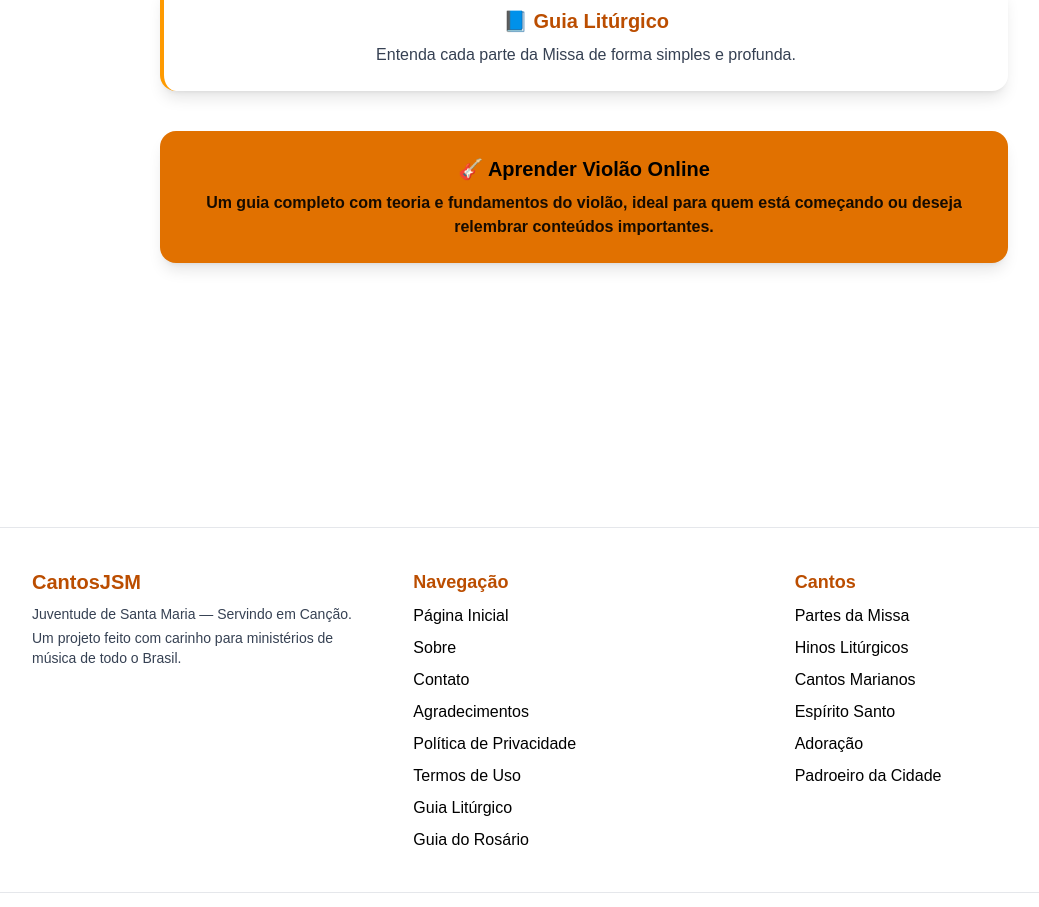
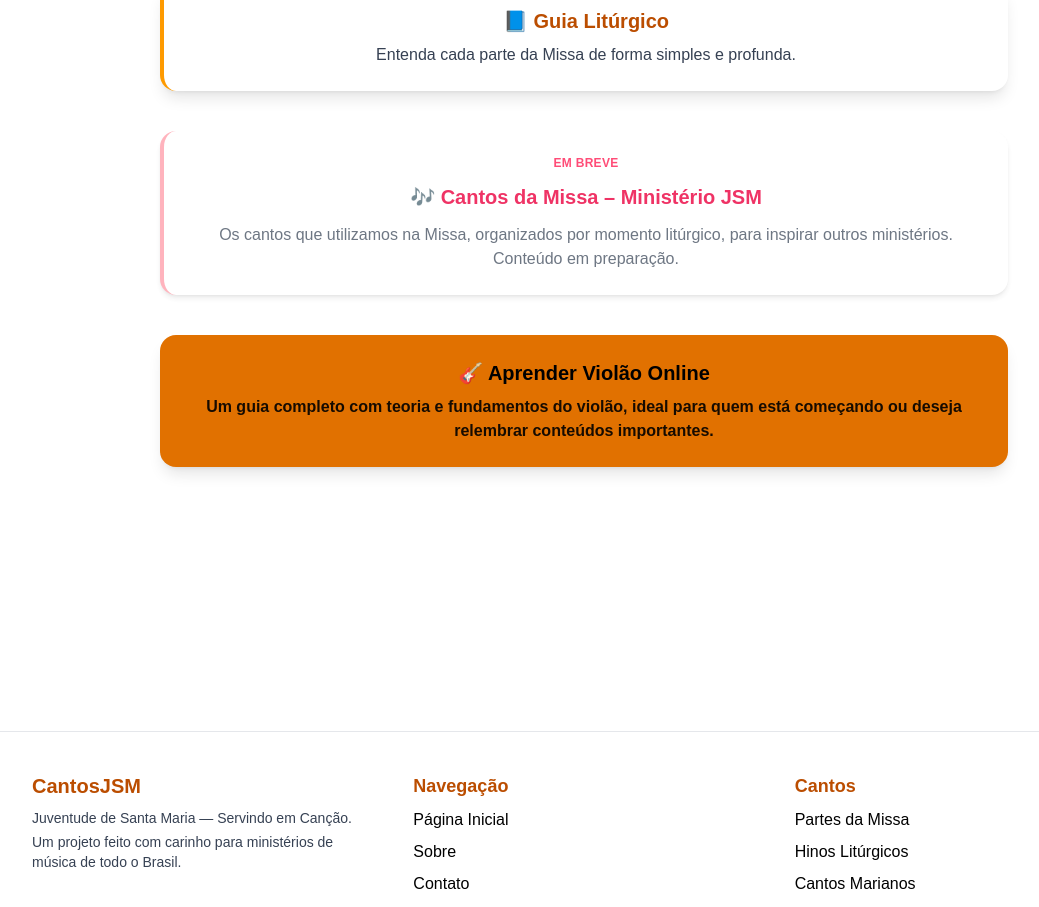
Before and after one commit to robsonalbuquerquedev/cantosjsm, a Next.js app: page / in a window 1280 px wide. Shown: the part 1326-2233 px from the top of the page, without its empty margins (56-1095 px from the left). Built offline with nearby package versions, Linux system fonts and the light colour scheme.

Commit message:
update: component ResourcesCTA.tsx

```diff
--- a/src/components/home/ResourcesCTA.tsx
+++ b/src/components/home/ResourcesCTA.tsx
@@ -60,6 +60,65 @@ export default function ResourcesCTA() {
                 </p>
             </Link>
 
+            {/* Cantos da Missa – Ministério JSM */}
+            {/* <Link
+                href="/cantos-da-jsm"
+                className="
+        block
+        bg-white
+        border-l-4 border-rose-500
+        shadow-lg
+        rounded-2xl
+        p-6
+        hover:shadow-xl
+        hover:-translate-y-1
+        transition
+        flex
+        flex-col
+        items-center
+        gap-2
+    "
+            >
+                <h2 className="text-xl font-bold text-rose-700">
+                    🎶 Cantos da Missa – Ministério JSM
+                </h2>
+                <p className="text-gray-700">
+                    Acesse os cantos que utilizamos na Missa: organizados por momento litúrgico,
+                    prontos para inspirar outros ministérios, com PDF para download.
+                </p>
+            </Link> */}
+
+            {/* Cantos da Missa – Ministério JSM (Em breve) */}
+            <div
+                className="
+        block
+        bg-white
+        border-l-4 border-rose-300
+        shadow-md
+        rounded-2xl
+        p-6
+        opacity-80
+        cursor-not-allowed
+        flex
+        flex-col
+        items-center
+        gap-3
+    "
+            >
+                <span className="text-xs uppercase tracking-wide text-rose-500 font-semibold">
+                    Em breve
+                </span>
+
+                <h2 className="text-xl font-bold text-rose-600">
+                    🎶 Cantos da Missa – Ministério JSM
+                </h2>
+
+                <p className="text-gray-600 text-center">
+                    Os cantos que utilizamos na Missa, organizados por momento litúrgico,
+                    para inspirar outros ministérios. Conteúdo em preparação.
+                </p>
+            </div>
+
             {/* Curso de Violão */}
             <a
                 href="https://aprenderviolaoonline.com.br/"
```
